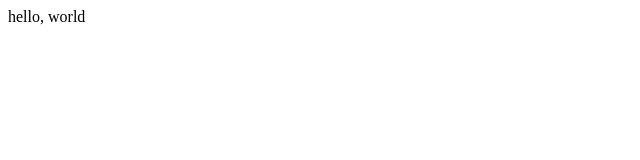
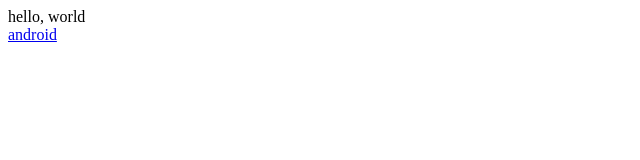
Before and after one commit to arebao/arebao.github.io, a plain HTML site: page index.html in a window 1280 px wide. Shown: the full height of the page, 0-640 px from the left. Drawn offline with Linux system fonts and the light colour scheme.

Commit message:
Update index.html

```diff
--- a/index.html
+++ b/index.html
@@ -1 +1,5 @@
 hello, world
+<br />
+<div>
+	<a href="http://hukai.me/android-training-course-in-chinese/index.html">android</a>
+</div>
```
